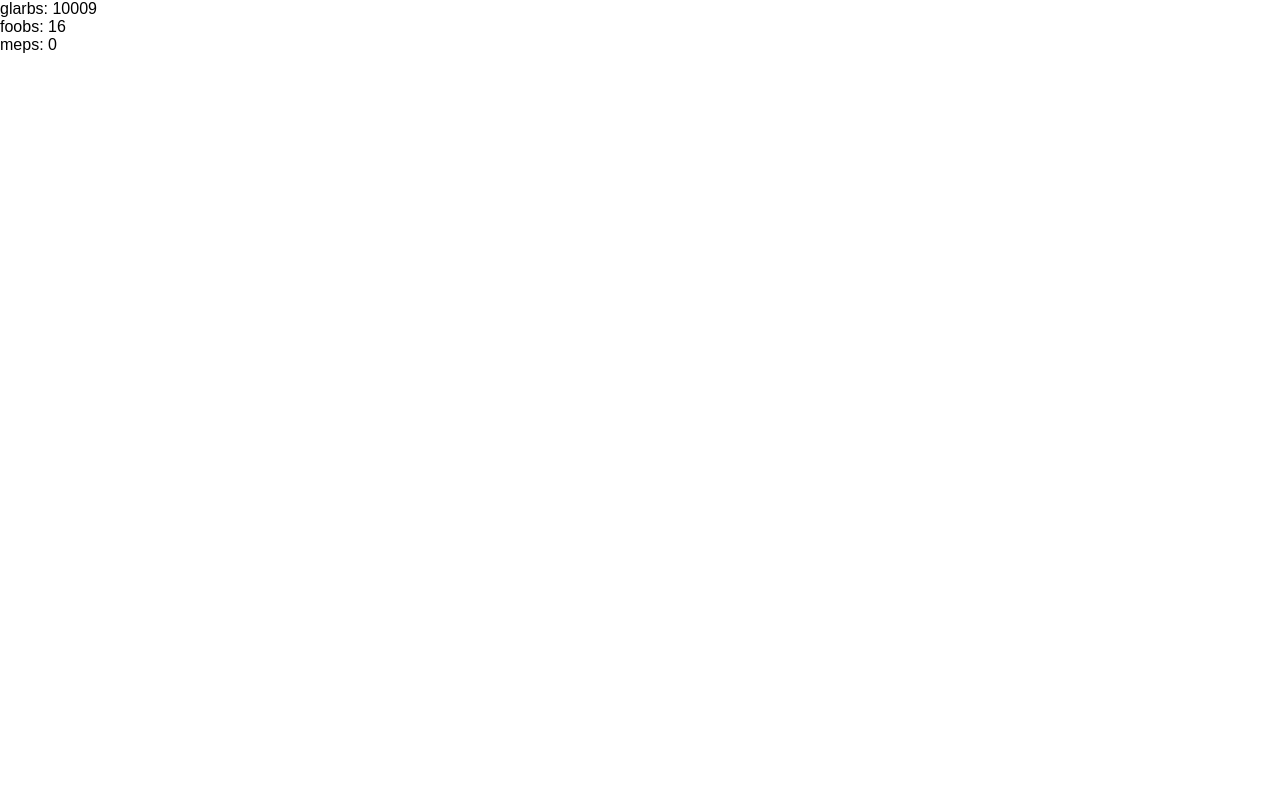
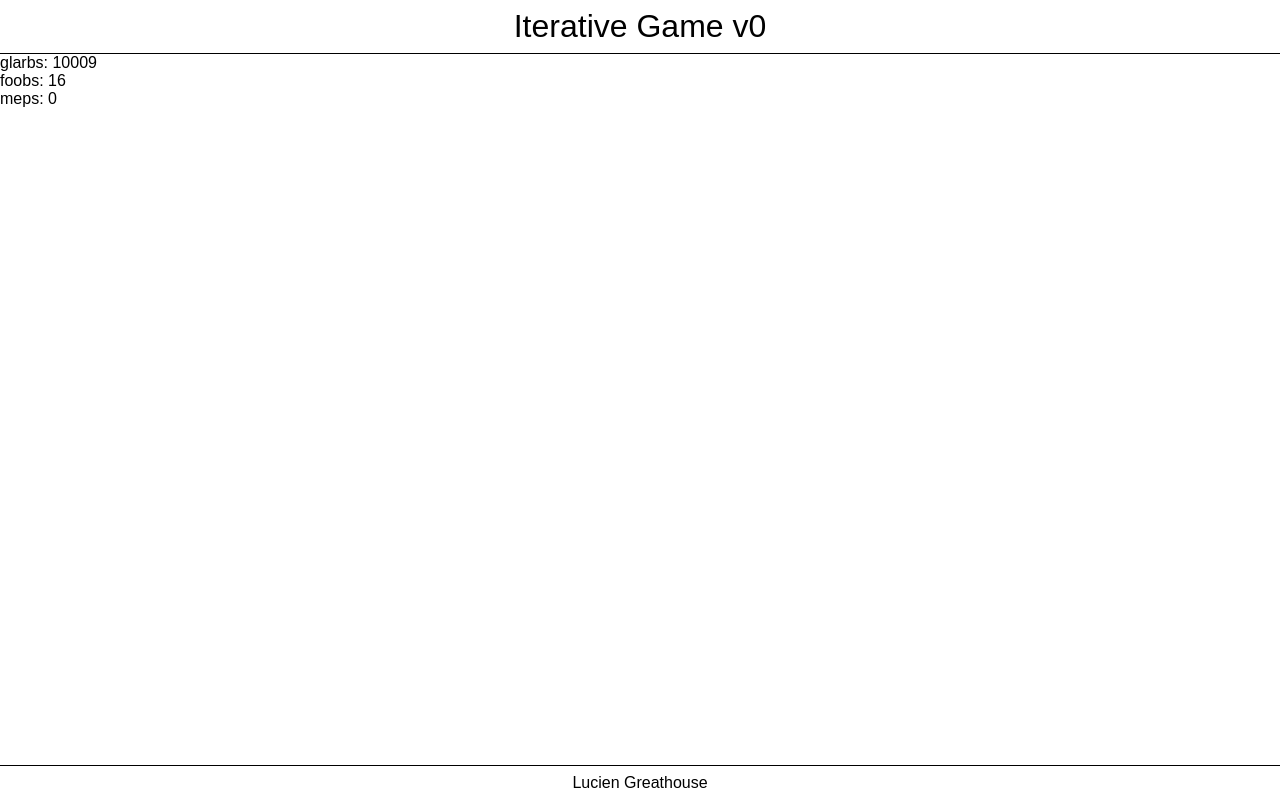
Before and after one commit to LPGhatguy/iterative-game, a React app: page / in a window 1280 px wide. Built offline with nearby package versions, Linux system fonts and the light colour scheme.

Commit message:
Boilerplate stuff

```diff
--- a/src/components/App.css
+++ b/src/components/App.css
@@ -1,2 +1,8 @@
 .App {
+	width: 100%;
+	height: 100%;
+
+	display: flex;
+	flex-direction: column;
+	flex-grow: 1;
 }
--- a/src/components/App.js
+++ b/src/components/App.js
@@ -1,32 +1,24 @@
 import React from "react";
-import { connect } from "react-redux";
 
+import Header from "./Header";
+import Main from "./Main";
+import Footer from "./Footer";
 import Progress from "./Progress";
 import SaveLoad from "./SaveLoad";
-import bignum from "../bignum";
 
 import "./App.css";
 
-let App = ({ resources }) => {
-	const children = [];
-
-	for (const key in resources) {
-		children.push(<div key={ key }>
-			{ key }: { bignum.displaySimple(bignum.floor(resources[key])) }
-		</div>);
-	}
-
+const App = () => {
 	return (
 		<div className="App">
-			{ children }
+			<Header />
+			<Main />
+			<Footer />
+
 			<SaveLoad />
 			<Progress />
 		</div>
 	);
 };
 
-const mapStateToProps = x => x;
-
-App = connect(mapStateToProps)(App);
-
 export default App;
--- /dev/null
+++ b/src/components/Footer.css
@@ -0,0 +1,8 @@
+.Footer {
+	width: 100%;
+
+	padding: 0.5rem;
+	text-align: center;
+
+	border-top: 1px solid black;
+}
--- /dev/null
+++ b/src/components/Footer.js
@@ -0,0 +1,9 @@
+import React from "react";
+
+import "./Footer.css";
+
+export default () => (
+	<div className="Footer">
+		<a href="https://lpg.space">Lucien Greathouse</a>
+	</div>
+);
--- /dev/null
+++ b/src/components/Header.css
@@ -0,0 +1,7 @@
+.Header {
+	width: 100%;
+	padding: 0.5rem;
+	font-size: 2rem;
+	text-align: center;
+	border-bottom: 1px solid black;
+}
--- /dev/null
+++ b/src/components/Header.js
@@ -0,0 +1,16 @@
+import React from "react";
+import { connect } from "react-redux";
+
+import "./Header.css";
+
+let Header = ({ version }) => (
+	<div className="Header">
+		Iterative Game v{ version }
+	</div>
+);
+
+const mapStateToProps = ({ version }) => ({ version });
+
+Header = connect(mapStateToProps)(Header);
+
+export default Header;
--- /dev/null
+++ b/src/components/Main.css
@@ -0,0 +1,3 @@
+.Main {
+	flex-grow: 1;
+}
--- /dev/null
+++ b/src/components/Main.js
@@ -0,0 +1,28 @@
+import React from "react";
+import { connect } from "react-redux";
+
+import bignum from "../bignum";
+
+import "./Main.css";
+
+let Main = ({ resources }) => {
+	const children = [];
+
+	for (const key in resources) {
+		children.push(<div key={ key }>
+			{ key }: { bignum.displaySimple(bignum.floor(resources[key])) }
+		</div>);
+	}
+
+	return (
+		<main className="Main">
+			{ children }
+		</main>
+	);
+};
+
+const mapStateToProps = x => x;
+
+Main = connect(mapStateToProps)(Main);
+
+export default Main;
--- a/src/index.css
+++ b/src/index.css
@@ -5,6 +5,8 @@
 	border: none;
 	font: inherit;
 	box-sizing: border-box;
+	text-decoration: none;
+	color: inherit;
 }
 
 noscript {
@@ -15,4 +17,14 @@ noscript {
 html {
 	font-size: 16px;
 	font-family: sans-serif;
+	height: 100%;
 }
+
+body {
+	height: 100%;
+}
+
+#root {
+	width: 100%;
+	height: 100%;
+}
```
